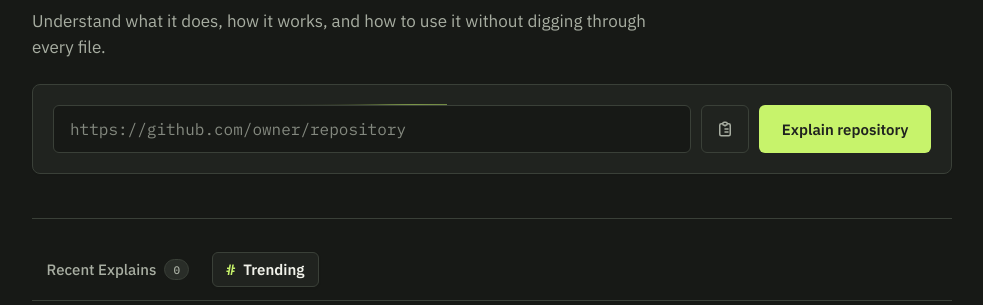
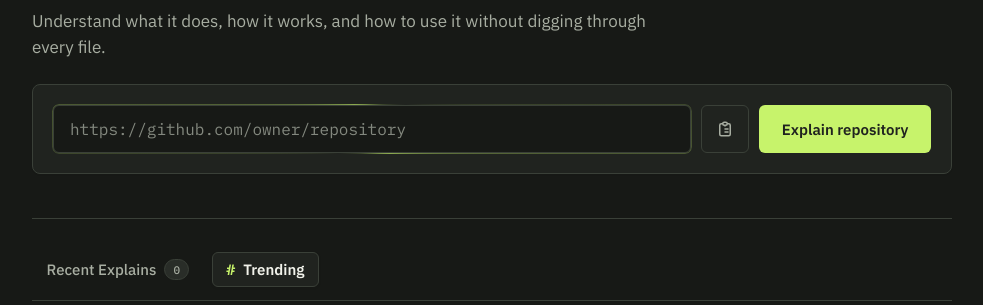
Before and after one commit to ilhamasy/gitex-web, a Node server app: page /app in a window 1280 px wide. Shown: the part 135-440 px from the top of the page, without its empty margins (148-1131 px from the left). Run offline with Node 20, Linux system fonts and the light colour scheme; data that the repository does not hold is empty; some libraries are stand-ins or nearby versions.

Commit message:
style(ui): refine input border running animation with seamless dual-beam rotation

```diff
--- a/public/css/style.css
+++ b/public/css/style.css
@@ -276,7 +276,7 @@ a {
   align-items: center;
 }
 
-/* Running light around the URL field — conic gradient masked to a 1px ring */
+/* Running light around the URL field — seamless dual-beam conic gradient masked to a 1px ring */
 @property --url-border-angle {
   syntax: '<angle>';
   inherits: false;
@@ -291,28 +291,39 @@ a {
   border-radius: calc(var(--radius-sm) + 1px);
   background: conic-gradient(
     from var(--url-border-angle),
-    color-mix(in srgb, var(--color-accent) 0%, transparent) 0deg,
-    color-mix(in srgb, var(--color-accent) 0%, transparent) 210deg,
-    color-mix(in srgb, var(--color-accent) 55%, transparent) 300deg,
-    var(--color-accent) 348deg,
-    color-mix(in srgb, var(--color-accent) 90%, transparent) 360deg
+    transparent 0deg,
+    color-mix(in srgb, var(--color-accent) 25%, transparent) 30deg,
+    color-mix(in srgb, var(--color-accent) 80%, transparent) 70deg,
+    var(--color-accent) 90deg,
+    color-mix(in srgb, var(--color-accent) 80%, transparent) 110deg,
+    color-mix(in srgb, var(--color-accent) 25%, transparent) 150deg,
+    transparent 180deg,
+    color-mix(in srgb, var(--color-accent) 25%, transparent) 210deg,
+    color-mix(in srgb, var(--color-accent) 80%, transparent) 250deg,
+    var(--color-accent) 270deg,
+    color-mix(in srgb, var(--color-accent) 80%, transparent) 290deg,
+    color-mix(in srgb, var(--color-accent) 25%, transparent) 330deg,
+    transparent 360deg
   );
   -webkit-mask: linear-gradient(#000 0 0) content-box, linear-gradient(#000 0 0);
   -webkit-mask-composite: xor;
   mask: linear-gradient(#000 0 0) content-box, linear-gradient(#000 0 0);
   mask-composite: exclude;
-  animation: url-border-run 3s linear infinite;
-  opacity: 0.55;
+  animation: url-border-run 4s linear infinite;
+  opacity: 0.65;
   transition: opacity 0.2s ease;
   pointer-events: none;
 }
 
 .input-container:focus-within::after {
   opacity: 1;
-  animation-duration: 1.6s;
+  animation-duration: 2.2s;
 }
 
 @keyframes url-border-run {
+  from {
+    --url-border-angle: 0deg;
+  }
   to {
     --url-border-angle: 360deg;
   }
--- a/src/views/analysis.ejs
+++ b/src/views/analysis.ejs
@@ -11,7 +11,7 @@
   <link rel="preconnect" href="https://fonts.googleapis.com">
   <link rel="preconnect" href="https://fonts.gstatic.com" crossorigin>
   <link href="https://fonts.googleapis.com/css2?family=IBM+Plex+Mono:ital,wght@0,400;0,500;0,600;1,400&family=IBM+Plex+Sans:ital,wght@0,400;0,500;0,600;0,700;1,400&display=swap" rel="stylesheet">
-  <link rel="stylesheet" href="/css/style.css?v=gitex-v7">
+  <link rel="stylesheet" href="/css/style.css?v=gitex-v8">
   <script src="/js/theme.js"></script>
 </head>
 <body class="analysis-page">
--- a/src/views/index.ejs
+++ b/src/views/index.ejs
@@ -11,7 +11,7 @@
   <link rel="preconnect" href="https://fonts.googleapis.com">
   <link rel="preconnect" href="https://fonts.gstatic.com" crossorigin>
   <link href="https://fonts.googleapis.com/css2?family=IBM+Plex+Mono:ital,wght@0,400;0,500;0,600;1,400&family=IBM+Plex+Sans:ital,wght@0,400;0,500;0,600;0,700;1,400&display=swap" rel="stylesheet">
-  <link rel="stylesheet" href="/css/style.css?v=gitex-v7">
+  <link rel="stylesheet" href="/css/style.css?v=gitex-v8">
   <script src="/js/theme.js"></script>
 </head>
 <body>
--- a/src/views/landing.ejs
+++ b/src/views/landing.ejs
@@ -11,7 +11,7 @@
   <link rel="preconnect" href="https://fonts.googleapis.com">
   <link rel="preconnect" href="https://fonts.gstatic.com" crossorigin>
   <link href="https://fonts.googleapis.com/css2?family=IBM+Plex+Mono:ital,wght@0,400;0,500;0,600;1,400&family=IBM+Plex+Sans:ital,wght@0,400;0,500;0,600;0,700;1,400&display=swap" rel="stylesheet">
-  <link rel="stylesheet" href="/css/style.css?v=gitex-v7">
+  <link rel="stylesheet" href="/css/style.css?v=gitex-v8">
   <script src="/js/theme.js"></script>
 </head>
 <body class="landing-page">
```
Also changed, not shown: README.md.
